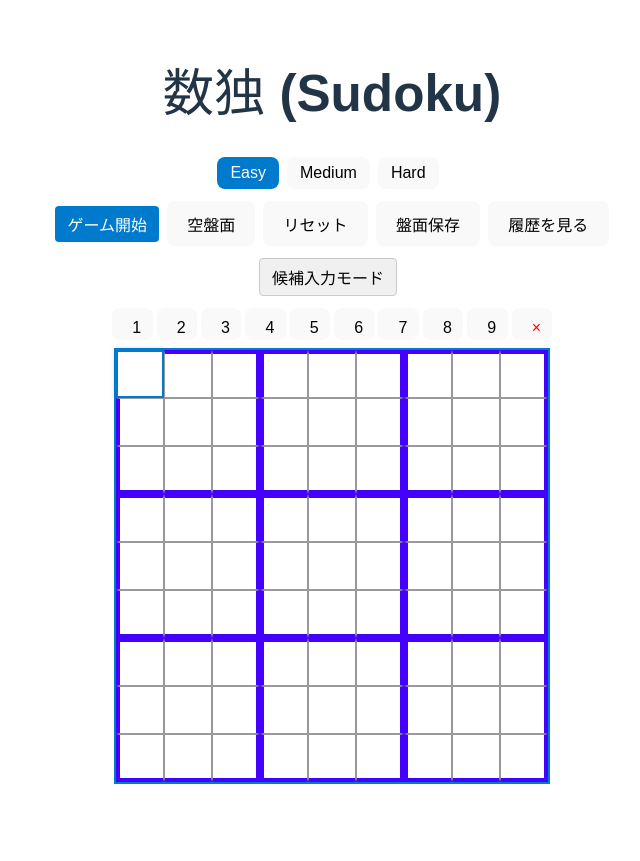
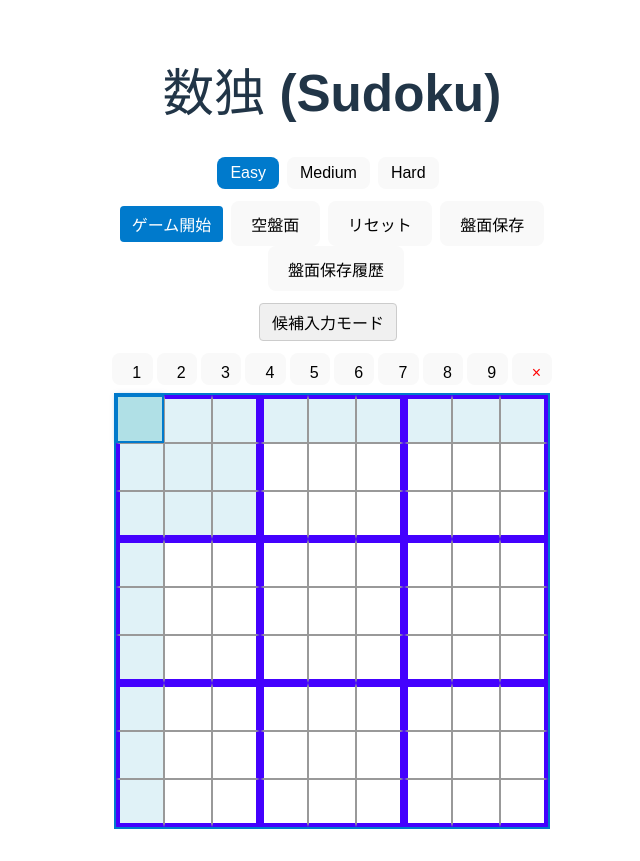
Before and after one commit to tako-chan0511/sudoku, a Vue app: page / in a window 1280 px wide. Shown: the whole page, without its empty margins (308-948 px from the left). Before the commit the page ends 816 px from the top, so only its background shows below. Built offline with nearby package versions, Linux system fonts and the light colour scheme.

Commit message:
関連セルフィードバック

```diff
--- a/src/App.vue
+++ b/src/App.vue
@@ -27,7 +27,7 @@
       <button @click="clearPuzzle" style="margin-left: 8px">空盤面</button>
       <button @click="resetAll" style="margin-left: 8px">リセット</button>
       <button @click="saveCurrentPuzzle" style="margin-left: 8px">盤面保存</button>
-      <button @click="showSavedPuzzles = true" style="margin-left: 8px">履歴を見る</button>
+      <button @click="showSavedPuzzles = true" style="margin-left: 8px">盤面保存履歴</button>
     </div>
     <div class="input-mode-buttons">
       <button
@@ -57,7 +57,7 @@
             ? selectedCell.row === cell.row && selectedCell.col === cell.col
             : false
         "
-        @selectCell="onSelectCellFromBoard"
+        :isRelated="isRelatedCell(cell)" @selectCell="onSelectCellFromBoard"
         @inputCell="onInputCell"
         @toggleCandidate="onToggleCandidate"
       />
@@ -81,8 +81,6 @@
 </template>
 
 <script lang="ts" setup>
-// ... (script 部分はそのまま。変更なし) ...
-
 import { ref, computed } from "vue";
 import type { Cell, SavedPuzzle, SavedCellData, Candidates, Board } from "@/types/sudoku";
 import { useSudoku } from "@/composables/useSudoku";
@@ -207,7 +205,7 @@ function handleKeyDown(event: KeyboardEvent) {
       }
       return;
     case '1': case '2': case '3': case '4': case '5':
-    case '6': case '7': case '8': case '9': // 修正: 7が重複しています
+    case '6': case '7': case '8': case '9': // 修正済み
       onNumberPicked(parseInt(event.key));
       event.preventDefault();
       return;
@@ -219,6 +217,38 @@ function handleKeyDown(event: KeyboardEvent) {
     console.log(`[App.vue] handleKeyDown: Moved to (${newRow}, ${newCol})`);
   }
 }
+
+// ★追加: 関連セルを判定する関数
+function isRelatedCell(cell: Cell): boolean {
+  if (!selectedCell.value) {
+    return false; // セルが選択されていない場合は関連なし
+  }
+  // 選択セル自身は関連セルとみなさない（選択ハイライトを優先するため）
+  if (cell.row === selectedCell.value.row && cell.col === selectedCell.value.col) {
+    return false;
+  }
+
+  const selectedRow = selectedCell.value.row;
+  const selectedCol = selectedCell.value.col;
+
+  // 同じ行か列か
+  if (cell.row === selectedRow || cell.col === selectedCol) {
+    return true;
+  }
+
+  // 同じ3x3ブロックか
+  const selectedBlockRow = Math.floor(selectedRow / 3);
+  const selectedBlockCol = Math.floor(selectedCol / 3);
+  const cellBlockRow = Math.floor(cell.row / 3);
+  const cellBlockCol = Math.floor(cell.col / 3);
+
+  if (selectedBlockRow === cellBlockRow && selectedBlockCol === cellBlockCol) {
+    return true;
+  }
+
+  return false;
+}
+
 
 function toggleInputMode() {
   inputMode.value = inputMode.value === 'confirm' ? 'thinking' : 'confirm';
@@ -608,9 +638,8 @@ function loadPuzzle(id: string) {
   }
 
   // useSudokuインスタンスを再初期化する
-  // board.valueに直接代入するのではなく、新しいapiインスタンスのboard.valueを使う
-  let newUseSudokuApi = useSudoku(newGamePuzzle); // 新しいAPIインスタンスを作成
-  board.value = newUseSudokuApi.board.value; // 新しいボードで置き換え
+  let newUseSudokuApi = useSudoku(newGamePuzzle);
+  board.value = newUseSudokuApi.board.value;
   setCellValue = newUseSudokuApi.setCellValue;
   toggleUserCandidate = newUseSudokuApi.toggleUserCandidate;
   resetBoard = newUseSudokuApi.resetBoard;
@@ -622,32 +651,23 @@ function loadPuzzle(id: string) {
       const savedCell = puzzleToLoad.boardData[r][c];
       const currentCell = board.value[r][c];
 
-      // ユーザーが入力した確定値をセット
       if (savedCell.value !== 0 && !savedCell.isGiven) {
-        // 直接 setCellValue を呼ぶと conflicts が発生する可能性があるので、
-        // isConflict を回避するために一旦候補を更新する前に値を設定
         board.value[r][c].value = savedCell.value as SudokuValue;
       } else if (savedCell.value === 0 && currentCell.value !== 0 && !currentCell.isGiven) {
-         // 元のパズルで確定値だったが、保存時にはユーザーが0にした場合も考慮
          board.value[r][c].value = 0;
       }
 
-      // userCandidates を復元
-      // まず既存の候補をクリア
-      // (新しいuseSudokuインスタンスで初期化されているので通常は不要だが、念のため)
       for (let i = 1; i <= 9; i++) {
         if (currentCell.userCandidates[i as (1 | 2 | 3 | 4 | 5 | 6 | 7 | 8 | 9)]) {
           currentCell.userCandidates[i as (1 | 2 | 3 | 4 | 5 | 6 | 7 | 8 | 9)] = false;
         }
       }
-      // 保存された候補をセット
       savedCell.userCandidates.forEach(candidate => {
         currentCell.userCandidates[candidate as (1 | 2 | 3 | 4 | 5 | 6 | 7 | 8 | 9)] = true;
       });
     }
   }
 
-  // 確定値とユーザー候補をすべてセットし終えてから、自動候補を更新
   updateAllCandidates();
 
   selectedCell.value = null;
--- a/src/components/SudokuCell.vue
+++ b/src/components/SudokuCell.vue
@@ -1,7 +1,14 @@
 <template>
   <div
     class="sudoku-cell"
-    :class="[borderClasses, { 'given-cell': cell.isGiven, 'is-selected': isSelected }]"
+    :class="[
+      borderClasses,
+      {
+        'given-cell': cell.isGiven,
+        'is-selected': isSelected,
+        'is-related': isRelated // ★変更点1: isRelated クラスを追加
+      }
+    ]"
     @click="handleMainCellClick"
   >
     <div v-if="cell.value !== 0" class="value-display-wrapper">
@@ -22,14 +29,15 @@
 
 <script lang="ts" setup>
 import { computed, defineProps, defineEmits } from 'vue';
-import type { Cell, InputMode } from '@/types/sudoku'; // ★修正：InputMode もここからインポート
+import type { Cell, InputMode } from '@/types/sudoku';
 import CandidateGrid from './CandidateGrid.vue';
 
 const props = defineProps<{
   cell: Cell;
-  selectedNumber: number; // このpropはSudokuCell内では直接使わないが、親からの情報として保持
-  inputMode: InputMode; // 新しいinputModeを渡す
+  selectedNumber: number;
+  inputMode: InputMode;
   isSelected: boolean;
+  isRelated: boolean; // ★変更点2: isRelated プロパティを受け取る
 }>();
 
 console.log(`[SudokuCell] Cell (${props.cell.row}, ${props.cell.col}) mounted.`);
@@ -37,7 +45,7 @@ console.log(`[SudokuCell] Cell (${props.cell.row}, ${props.cell.col}) mounted.`)
 const emits = defineEmits<{
   (e: 'selectCell', payload: Cell): void;
   (e: 'inputCell', payload: { row: number; col: number; val: number }): void;
-  (e: 'toggleCandidate', payload: { row: number; col: number; candidate: number }): void;
+  (e: 'toggleCandidate', payload: { row: number; col; candidate: number }): void;
 }>();
 
 const borderClasses = computed(() => {
@@ -52,8 +60,6 @@ const borderClasses = computed(() => {
 });
 
 function handleMainCellClick() {
-  // isGivenセルは変更不可だが、選択状態にはできる
-  // if (props.cell.isGiven) return; // この行は削除、App.vue側で変更不可のチェックをしている
   emits('selectCell', props.cell);
 }
 
@@ -71,20 +77,24 @@ function onToggleCandidate(candidate: number) {
   width: 48px;
   height: 48px;
   box-sizing: border-box;
-  position: relative; /* 子要素のabsolute基準のため必須 */
-  background-color: #fff;
-  border: 1px solid #999; /* セル自体のボーダー */
+  position: relative;
+  background-color: #fff; /* デフォルトの背景色 */
+  border: 1px solid #999;
   cursor: pointer;
   user-select: none;
-  /* 他の display, align-items, justify-content は全て削除済みであることを確認 */
-  /* transition は残しても良い */
-  transition: border-color 0.15s ease-in-out, box-shadow 0.15s ease-in-out;
+  transition: border-color 0.15s ease-in-out, box-shadow 0.15s ease-in-out, background-color 0.15s ease-in-out; /* ★変更点4: background-color もトランジション対象に追加 */
 }
 
-/* 選択時のボーダースタイルはそのまま */
+/* ★変更点3: 関連セル用のスタイルを追加 */
+.sudoku-cell.is-related {
+  background-color: #e0f2f7; /* 薄い水色の背景色 */
+}
+
+/* 選択セルは関連セルのスタイルを上書きするように、より優先順位を高くする */
 .sudoku-cell.is-selected {
   border: 2px solid #007ACC !important;
   box-shadow: 0 0 5px rgba(0, 122, 204, 0.5);
+  background-color: #b0e0e6; /* 選択セルの背景色は、関連セルの色より少し濃くするなどして区別する */
 }
 .sudoku-cell.is-selected.border-left-thick,
 .sudoku-cell.is-selected.border-top-thick,
@@ -115,7 +125,7 @@ function onToggleCandidate(candidate: number) {
   left: 0;
   width: 100%;
   height: 100%;
-  display: flex; /* これらは内部で中央寄せするため必要 */
+  display: flex;
   align-items: center;
   justify-content: center;
   z-index: 2;
```
